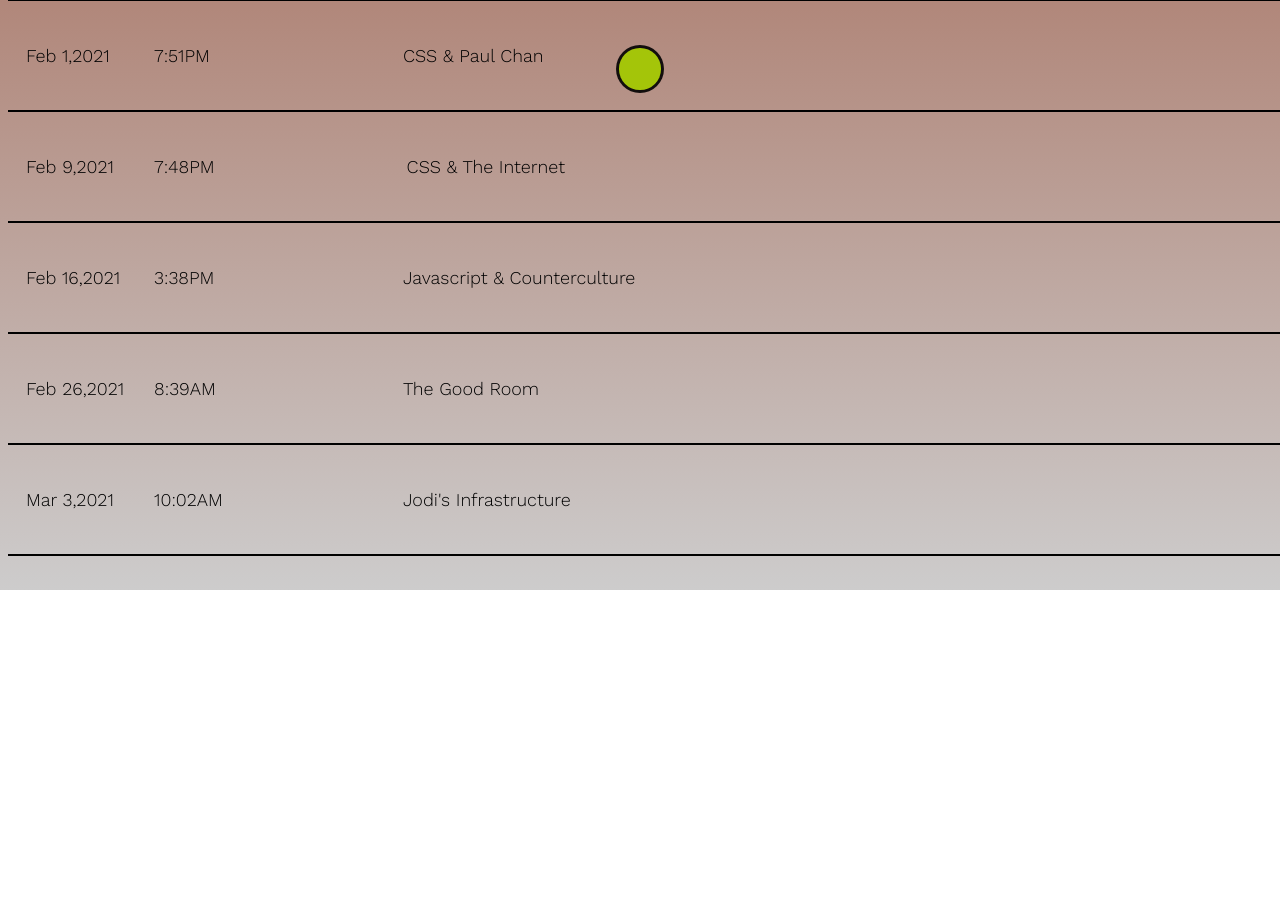
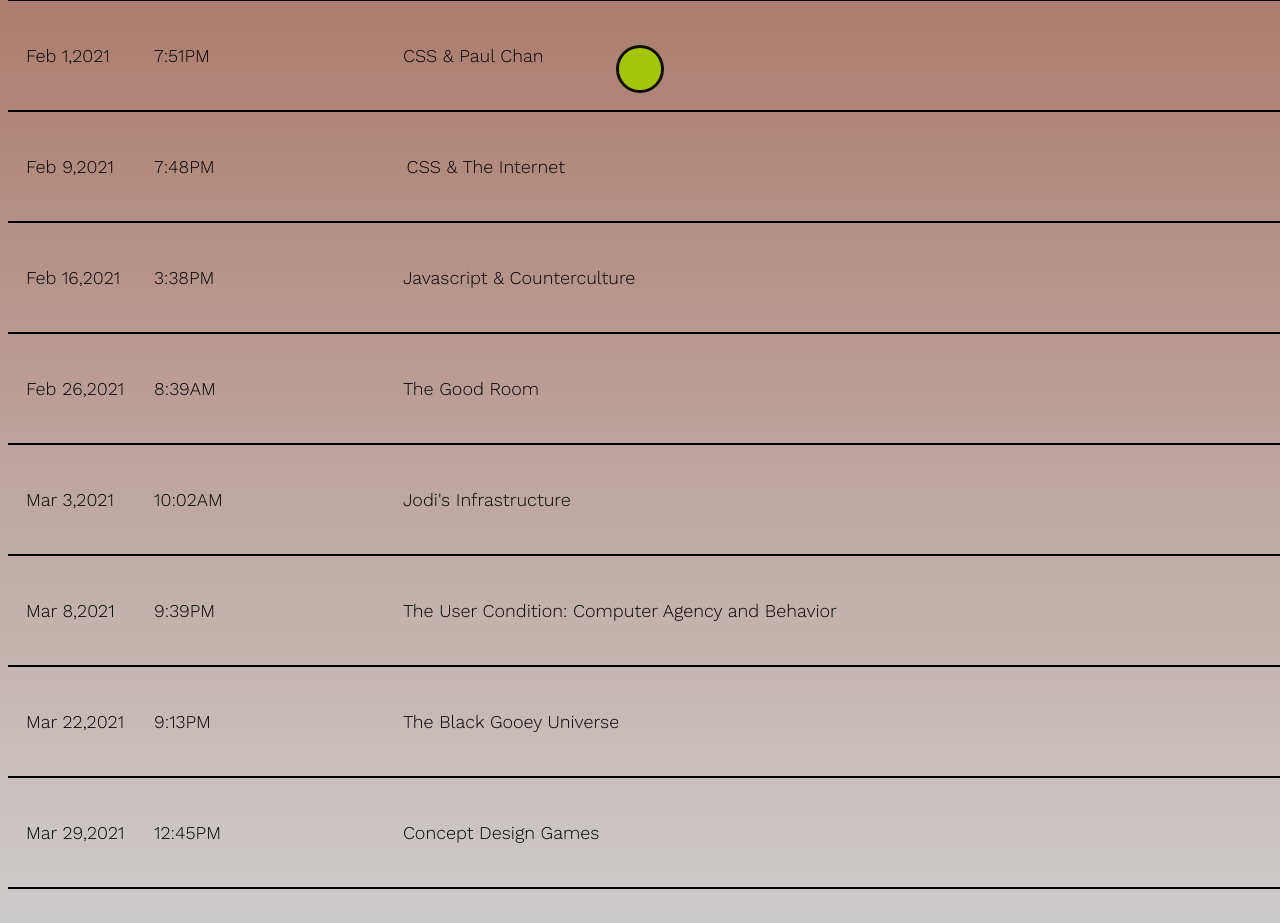
Before and after one commit to wanhsiu/wendie-journal, a plain HTML site: page index.html in a window 1280 px wide. Shown: the part 331-1254 px from the top of the page. Before the commit the page ends 921 px from the top, so only its background shows below. Drawn offline with nearby package versions, Linux system fonts and the light colour scheme; a web font is replaced by a local one.

Commit message:
Add files via upload

```diff
--- a/index.html
+++ b/index.html
@@ -156,7 +156,58 @@
           <br> For my project, I definately started spiraling. I had an idea about creating a tarot reading website ( this was something I've always wanted to make) but I just don't know if it is right for the assignment. It might be something I try to do on my own.
           I had another idea of doing a website that showed the different pollution levels. This idea was sparked from looking at available APIs but also from speaking to my family in Thailand about how bad the pollution levels are getting. There are days where my nephews can't go outside during recess and having a air reader is normal, it seems like something that is just getting worse. I remember last time I went home, my eyes were burning when I stepped outside of the airport.
         <br>
+        <br>
         Find article here <a href="https://www.dropbox.com/s/awiiggfvchzhq75/14_galloway_jodis-infrastructure.pdf?dl=0">here</a></p>
+    </div>
+
+    <hr>
+    <br>
+
+    <button class="accordion"> <div class="homedate">Mar 8,2021</div>
+        <div class="hometime">9:39PM</div><div class="journalname">The User Condition: Computer Agency and Behavior</div></button>
+    <div class="panel">
+      <p> I found this reading quite interesting. I recently just made the choice to delete Instagram off my phone because I noticed myself scrolling aimlessly for hours. I was also feeling very overwhelmed by the current situation that was
+          happening with the AAPI community. After deleting it, my brain and thumb would automatically scroll to the second screen of my phone to the "antisocial" (ironically) folder where instagram used to live. I probably did this
+          for a couple days, mindlessly scrolling to the app that no longer exists. I did this multiple times a day for maybe 3 days straight until I broke this habit. It was actually quite refreshing making this decision, I felt like I was in control and this app no longer became an addiction (let's see how long this last).
+          In the section "Impersonal Computing", it made me think about the relationship I have with all my devices (ipad, iphone, and airmac), all of them being apple products of course. My phone is probably the device that I use and update the most,
+          it is also where I spend the most time reading news articles and watch short videos. However, I'm still not a huge fan of writing emails or paying bills on my phone, so I guess I'm just like Graham's mother in that regard. Its interesting to see
+          the evolution of the internet and seeing how we interact with it.
+        <br>
+        For my project, I had to rethink about my direction. I felt a little overwhelmed with all the things I had to learn and how I was going to put it all together. I decided to simplify the website and make it a website that will shows the air quality by
+        picking out three out of the 8 compnents to show up on the screen. I want to find different nature landscape backgrounds where it will shuffle at random. I will need to learn how to use the API and also threejs! I'm also slowly trying to understand jquery as well.
+        <br>
+        <br>
+        Find article here <a href="https://theusercondition.computer/">here</a></p>
+    </div>
+
+    <hr>
+    <br>
+
+    <button class="accordion"> <div class="homedate">Mar 22,2021</div>
+        <div class="hometime">9:13PM</div><div class="journalname">The Black Gooey Universe</div></button>
+    <div class="panel">
+      <p> I really enjoyey this reading and started reading more about the American Artist. I found it intersting his way of connecting antiblackness and white supremecy through his art in a form of technology. He mentions that in the 70s computer screens were black but now when you open
+          up a document or go on a search engine the backgrounds are usually white. I think its clever that he's using this medium as a way to to show his ideological assertion of whiteness as neutral. I found his piece No State, 2018 really impactful. It was a installation with over
+          a hundred shattered iphones placed on the floor. He contextualizes the black screen as a metaphore for Blackness: "Racial Slavery—which generated Blackness as a site of permanent extraction, gratuitous physical violence, and social death—provided the material and ideological basis
+          for the United States. Unsurprisingly, Silicon Valley advances this constitutive anti-blackness through its technological products and processes". The shattered screens and broken device is a metaphor for Black people and how their bodies circulate in the possession of the priviledge hands.
+          I found this very thought provoking. This makes me think about representation and what it means to be POC in this industry.
+        <br>
+        <br>
+        Find article here <a href="https://www.dropbox.com/s/1qhvk20hn9uuft8/22_american-artist_black-gooey-universe.pdf?dl=0">here</a></p>
+    </div>
+
+    <hr>
+    <br>
+
+
+    <button class="accordion"> <div class="homedate">Mar 29,2021</div>
+        <div class="hometime">12:45PM</div><div class="journalname">Concept Design Games</div></button>
+    <div class="panel">
+      <p> After reading this I wanted to go back and try to play these games. The silent game kind of reminds of me of Sequence. It is also a game you play with a partner and you are supposed to try to connect 4 in a row without speaking to each other. It is a lot of luck but there is also a strategy to it.
+          For Technical Universe it reminds me of the work of Sol Lewitt, where instructions are given to create a pattern.
+        <br>
+        <br>
+        Find article here <a href="https://www.dropbox.com/s/9gckp052f2lbap2/concept-game.pdf?dl=0">here</a></p>
     </div>
 
     <hr>
```
